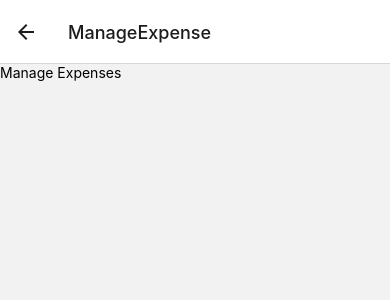
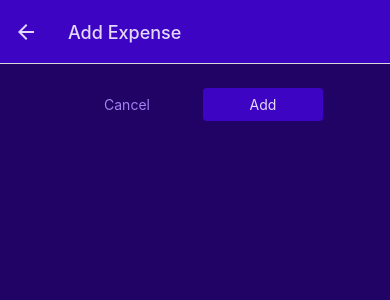
Before and after one commit to NicKravchenko/expenses-app, a React Native app: screen /ManageExpense in a window 390 px wide. Shown: the top 300 px of the page. Built offline with nearby package versions, Linux system fonts and the light colour scheme.

Commit message:
Add store for expenses

```diff
--- a/App.js
+++ b/App.js
@@ -10,6 +10,7 @@
 import AllExpenses from "./screens/AllExpenses";
 import { GlobalStyles } from "./constants/styles";
 import IconButton from "./components/UI/IconButton";
+import ExpensesContextProvider from "./store/expenses-context";
 
 const Stack = createNativeStackNavigator();
 const BottomTabs = createBottomTabNavigator();
@@ -17,16 +18,22 @@
 function ExpensesOverview() {
   return (
     <BottomTabs.Navigator
-      screenOptions={{
+      screenOptions={({ navigation }) => ({
         headerStyle: { backgroundColor: GlobalStyles.colors.primary500 },
         headerTintColor: GlobalStyles.colors.primary50,
         tabBarStyle: { backgroundColor: GlobalStyles.colors.primary500 },
         tabBarActiveTintColor: GlobalStyles.colors.accent500,
         headerRight: ({ tintColor }) => (
-          <IconButton icon="add" size={30} color={tintColor}
-          onPress={()=>{}}/>
+          <IconButton
+            icon="add"
+            size={30}
+            color={tintColor}
+            onPress={() => {
+              navigation.navigate("ManageExpense");
+            }}
+          />
         ),
-      }}
+      })}
     >
       <BottomTabs.Screen
         name="RecentExpenses"
@@ -58,16 +65,29 @@
   return (
     <>
       <StatusBar style="auto" />
+      <ExpensesContextProvider>
         <NavigationContainer>
-        <Stack.Navigator>
+          <Stack.Navigator
+            screenOptions={{
+              headerStyle: { backgroundColor: GlobalStyles.colors.primary500 },
+              headerTintColor: GlobalStyles.colors.primary50,
+            }}
+          >
             <Stack.Screen
               name="ExpensesOverview"
               component={ExpensesOverview}
               options={{ headerShown: false }}
             />
-          <Stack.Screen name="ManageExpense" component={ManageExpenses} />
+            <Stack.Screen
+              name="ManageExpense"
+              component={ManageExpenses}
+              options={{
+                presentation: "modal",
+              }}
+            />
           </Stack.Navigator>
         </NavigationContainer>
+      </ExpensesContextProvider>
     </>
   );
 }
--- a/components/ExpensesOutput/ExpenseItem.js
+++ b/components/ExpensesOutput/ExpenseItem.js
@@ -1,10 +1,14 @@
 import { Pressable, StyleSheet, Text, View } from "react-native";
+import { useNavigation } from "@react-navigation/native";
+
 import { GlobalStyles } from "../../constants/styles";
 import { getFormattedDate } from "../../util/date";
 
-function ExpenseItem({ description, amount, date }) {
+function ExpenseItem({ id, description, amount, date }) {
+  const navigation = useNavigation();
+
   function expensePressHandler() {
-    console.log("Expense pressed!");
+    navigation.navigate("ManageExpense", { expenseId: id });
   }
 
   return (
--- /dev/null
+++ b/components/UI/Button.js
@@ -0,0 +1,44 @@
+import { Pressable, View, Text, StyleSheet } from "react-native";
+import { GlobalStyles } from "../../constants/styles";
+
+function Button({ children, onPress, mode, style }) {
+  return (
+    <View style={style}>
+      <Pressable
+        onPress={onPress}
+        style={({ pressed }) => pressed && styles.pressed}
+      >
+        <View style={[styles.button, mode === "flat" && styles.flat]}>
+          <Text style={[styles.buttonText, mode === "flat" && styles.flatText]}>
+            {children}
+          </Text>
+        </View>
+      </Pressable>
+    </View>
+  );
+}
+
+export default Button;
+
+const styles = StyleSheet.create({
+  button: {
+    borderRadius: 4,
+    padding: 8,
+    backgroundColor: GlobalStyles.colors.primary500,
+  },
+  flat: {
+    backgroundColor: "transparent",
+  },
+  buttonText: {
+    color: GlobalStyles.colors.primary50,
+    textAlign: "center",
+  },
+  flatText: {
+    color: GlobalStyles.colors.primary200,
+  },
+  pressed: {
+    opacity: 0.75,
+    backgroundColor: GlobalStyles.colors.primary100,
+    borderRadius: 4,
+  },
+});
--- a/screens/AllExpenses.js
+++ b/screens/AllExpenses.js
@@ -1,8 +1,14 @@
 import { View, Text } from "react-native";
+import { useContext } from "react";
+
 import ExpensesOutput from "../components/ExpensesOutput/ExpensesOutput";
+import { ExpensesContext } from "../store/expenses-context";
 
 function AllExpenses() {
-  return <ExpensesOutput expensesPeriod="total" />;
+  const expensesCtx = useContext(ExpensesContext);
+  return (
+    <ExpensesOutput expenses={expensesCtx.expenses} expensesPeriod="total" />
+  );
 }
 
 export default AllExpenses;
--- a/screens/ManageExpenses.js
+++ b/screens/ManageExpenses.js
@@ -1,11 +1,78 @@
-import { View, Text } from "react-native";
+import { useLayoutEffect } from "react";
+import { View, Text, StyleSheet } from "react-native";
 
-function ManageExpenses() {
+import Button from "../components/UI/Button";
+import IconButton from "../components/UI/IconButton";
+import { GlobalStyles } from "../constants/styles";
+
+function ManageExpenses({ route, navigation }) {
+  const editedExpenseId = route.params?.expenseId;
+  const isEditing = !!editedExpenseId;
+
+  useLayoutEffect(() => {
+    navigation.setOptions({
+      title: isEditing ? "Edit Expense" : "Add Expense",
+    });
+  }, [navigation, isEditing]);
+
+  function deleteExpenseHandler() {
+    navigation.goBack();
+  }
+
+  function cancelHandler() {
+    navigation.goBack();
+  }
+
+  function confirmHandler() {
+    navigation.goBack();
+  }
+
   return (
-    <View>
-      <Text>Manage Expenses</Text>
+    <View style={styles.container}>
+      <View style={styles.buttonContainer}>
+        <Button mode="flat" onPress={cancelHandler} style={styles.button}>
+          Cancel
+        </Button>
+        <Button onPress={confirmHandler} style={styles.button}>
+          {isEditing ? "Update" : "Add"}
+        </Button>
+      </View>
+      {isEditing && (
+        <View style={styles.deleteContainer}>
+          <IconButton
+            icon="trash"
+            color={GlobalStyles.colors.error500}
+            size={36}
+            onPress={deleteExpenseHandler}
+          />
+        </View>
+      )}
     </View>
   );
 }
 
 export default ManageExpenses;
+
+const styles = StyleSheet.create({
+  container: {
+    flex: 1,
+    padding: 24,
+    backgroundColor: GlobalStyles.colors.primary800,
+  },
+  buttonContainer: {
+    flexDirection: "row",
+    justifyContent: "center",
+    alignItems: "center",
+  },
+  button: {
+    minWidth: 120,
+    marginHorizontal: 8,
+  },
+  deleteContainer: {
+    marginTop: 16,
+    paddingTop: 8,
+    borderTopWidth: 2,
+    borderTopColor: GlobalStyles.colors.primary200,
+    alignItems: "center",
+  },
+});
--- a/screens/RecentExpenses.js
+++ b/screens/RecentExpenses.js
@@ -1,8 +1,22 @@
 import { View, Text } from "react-native";
+import { useContext } from "react";
+
 import ExpensesOutput from "../components/ExpensesOutput/ExpensesOutput";
+import { getDateMinusDates } from "../util/date";
+import { ExpensesContext } from "../store/expenses-context";
 
 function RecentExpenses() {
-  return <ExpensesOutput expensesPeriod="Last 7 days" />;
+  const expensesCtx = useContext(ExpensesContext);
+
+  const recentExpenses = expensesCtx.expenses.filter((expense) => {
+    const today = new Date();
+    const date7DaysAgo = getDateMinusDates(today, 7);
+    return expense.date > date7DaysAgo;
+  });
+
+  return (
+    <ExpensesOutput expenses={recentExpenses} expensesPeriod="Last 7 days" />
+  );
 }
 
 export default RecentExpenses;
--- /dev/null
+++ b/store/expenses-context.js
@@ -0,0 +1,131 @@
+import { createContext, useReducer } from "react";
+
+const DUMMY_EXPENSES = [
+  {
+    id: "e1",
+    description: "Toilet Paper",
+    amount: 94.12,
+    date: new Date(2023, 4, 7),
+  },
+  {
+    id: "e2",
+    description: "New TV",
+    amount: 799.49,
+    date: new Date(2021, 2, 12),
+  },
+  {
+    id: "e3",
+    description: "Car Insurance",
+    amount: 294.67,
+    date: new Date(2021, 2, 28),
+  },
+  {
+    id: "e4",
+    description: "New Desk (Wooden)",
+    amount: 450,
+    date: new Date(2021, 5, 12),
+  },
+  {
+    id: "e5",
+    description: "New Desk (Wooden)",
+    amount: 450,
+    date: new Date(2021, 5, 12),
+  },
+  {
+    id: "e6",
+    description: "Toilet Paper",
+    amount: 94.12,
+    date: new Date(2020, 7, 14),
+  },
+  {
+    id: "e7",
+    description: "New TV",
+    amount: 799.49,
+    date: new Date(2021, 2, 12),
+  },
+  {
+    id: "e8",
+    description: "Car Insurance",
+    amount: 294.67,
+    date: new Date(2021, 2, 28),
+  },
+  {
+    id: "e9",
+    description: "New Desk (Wooden)",
+    amount: 450,
+    date: new Date(2021, 5, 12),
+  },
+  {
+    id: "e10",
+    description: "New Desk (Wooden)",
+    amount: 450,
+    date: new Date(2023, 4, 11),
+  },
+];
+
+export const ExpensesContext = createContext({
+  expenses: [],
+  addExpense: ({ description, amount, date }) => {},
+  deleteExpense: (id) => {},
+  updateExpense: (id, { description, amount, date }) => {},
+});
+
+function expensesReducer(state, action) {
+  switch (action.type) {
+    case "ADD":
+      const id = new Date().toString() + Math.random().toString();
+      return [{ ...action.payload, id: id }, ...state];
+
+    case "UPDATE":
+      const updatableExpenseIndex = state.findIndex(
+        (expense) => expense.id === action.payload.id
+      );
+      const updatableExpenseItem = state[updatableExpenseIndex];
+      const updatedExpense = {
+        ...updatableExpenseItem,
+        ...action.payload.expenseData,
+      };
+      const updatedExpenses = [...state];
+      updatedExpenses[updatableExpenseIndex] = updatedExpense;
+      return updatedExpenses;
+
+    case "DELETE":
+      return state.filter((expense) => expense.id !== action.payload);
+
+    default:
+      return state;
+  }
+}
+
+function ExpensesContextProvider({ children }) {
+  const [expesnsesState, dispatch] = useReducer(
+    expensesReducer,
+    DUMMY_EXPENSES
+  );
+
+  function addExpense(expenseData) {
+    dispatch({ type: "ADD", payload: expenseData });
+  }
+
+  function deleteExpense(id) {
+    dispatch({ type: "DELETE", payload: id });
+  }
+
+  function updateExpense(id, expenseData) {
+    dispatch({ type: "UPDATE", payload: { id: id, data: expenseData } });
+  }
+
+  const value = {
+    expenses: expesnsesState,
+    addExpense: addExpense,
+    deleteExpense: deleteExpense,
+    updateExpense: updateExpense,
+  };
+  return (
+    <ExpensesContext.Provider value={value}>
+      {children}
+    </ExpensesContext.Provider>
+  );
+}
+
+export default ExpensesContextProvider;
--- a/util/date.js
+++ b/util/date.js
@@ -1,3 +1,7 @@
 export function getFormattedDate(date) {
-  return `${date.getFullYear()}-${date.getMonth() + 1}-${date.getDate()}`
+  return `${date.getFullYear()}-${date.getMonth() + 1}-${date.getDate()}`;
 }
+
+export function getDateMinusDates(date, days) {
+  return new Date(date.getFullYear(), date.getMonth(), date.getDate() - days);
+}
```
Also changed, not shown: components/ExpensesOutput/ExpensesOutput.js (+2 -65 lines). Lines whose indentation alone changed are shown as unchanged.
